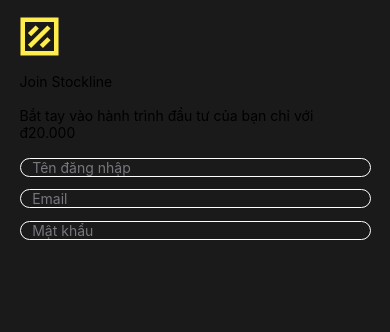
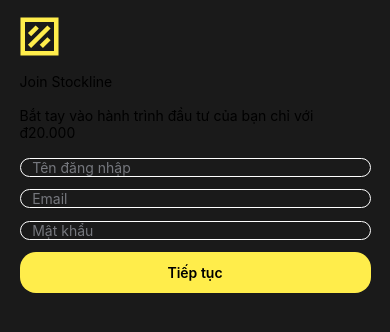
Before and after one commit to TalJa1/StockingApp, a React Native app: screen /SignUp in a window 390 px wide. Shown: the top 332 px of the page. Built offline with nearby package versions, Linux system fonts and the light colour scheme.

Commit message:
Refactor SignUp view and add SignUpInputFieldProps interface

```diff
--- a/views/account/SignUp.tsx
+++ b/views/account/SignUp.tsx
@@ -1,4 +1,11 @@
-import {ScrollView, StyleSheet, Text, TextInput, View} from 'react-native';
+import {
+  ScrollView,
+  StyleSheet,
+  Text,
+  TextInput,
+  TouchableOpacity,
+  View,
+} from 'react-native';
 import React, {useState} from 'react';
 import {container, vh, vw} from '../../services/styleSheet';
 import {SafeAreaView} from 'react-native-safe-area-context';
@@ -49,6 +56,9 @@
         value={inputData.password}
         onChangeText={handleInputChange('password')}
       />
+      <TouchableOpacity style={styles.btnMain}>
+        <Text style={styles.btnMaintxt}>Tiếp tục</Text>
+      </TouchableOpacity>
     </View>
   );
 };
@@ -99,4 +109,14 @@
     paddingHorizontal: vw(5),
     rowGap: vh(1.5),
   },
+  btnMain: {
+    backgroundColor: '#FFED4B',
+    padding: vw(3),
+    borderRadius: 16,
+    alignItems: 'center',
+  },
+  btnMaintxt: {
+    color: 'black',
+    fontWeight: '600',
+  },
 });
```
